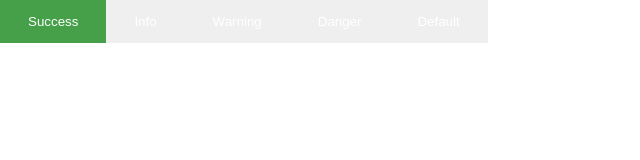
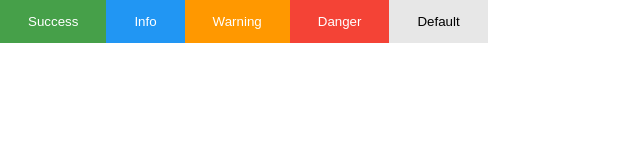
Before and after one commit to Zohrab039/HowTo, a plain HTML site: page AlertButtons/index.html in a window 1280 px wide. Shown: the whole page, without its empty margins (0-640 px from the left). Drawn offline with Linux system fonts and the light colour scheme.

Commit message:
adding codes

```diff
--- a/AlertButtons/css/style.css
+++ b/AlertButtons/css/style.css
@@ -7,33 +7,34 @@
 }
 
 .info{
-
+    background: var(--info-bc);
 }
 
 .info:hover{
-
+    background: var(--info-h);
 }
 
 .warning{
-
+    background: var(--warning-bc);
 }
 
 .warning:hover{
-
+    background: var(--warning-h);
 }
 
 .danger{
-
+    background: var(--danger-bc);
 }
 
 .danger:hover{
-
+    background: var(--danger-h);
 }
 
 .default{
-
+    background: var(--default-bc);
+    color: black !important;
 }
 
 .default:hover{
-
+    background: var(--default-h);
 }
```
